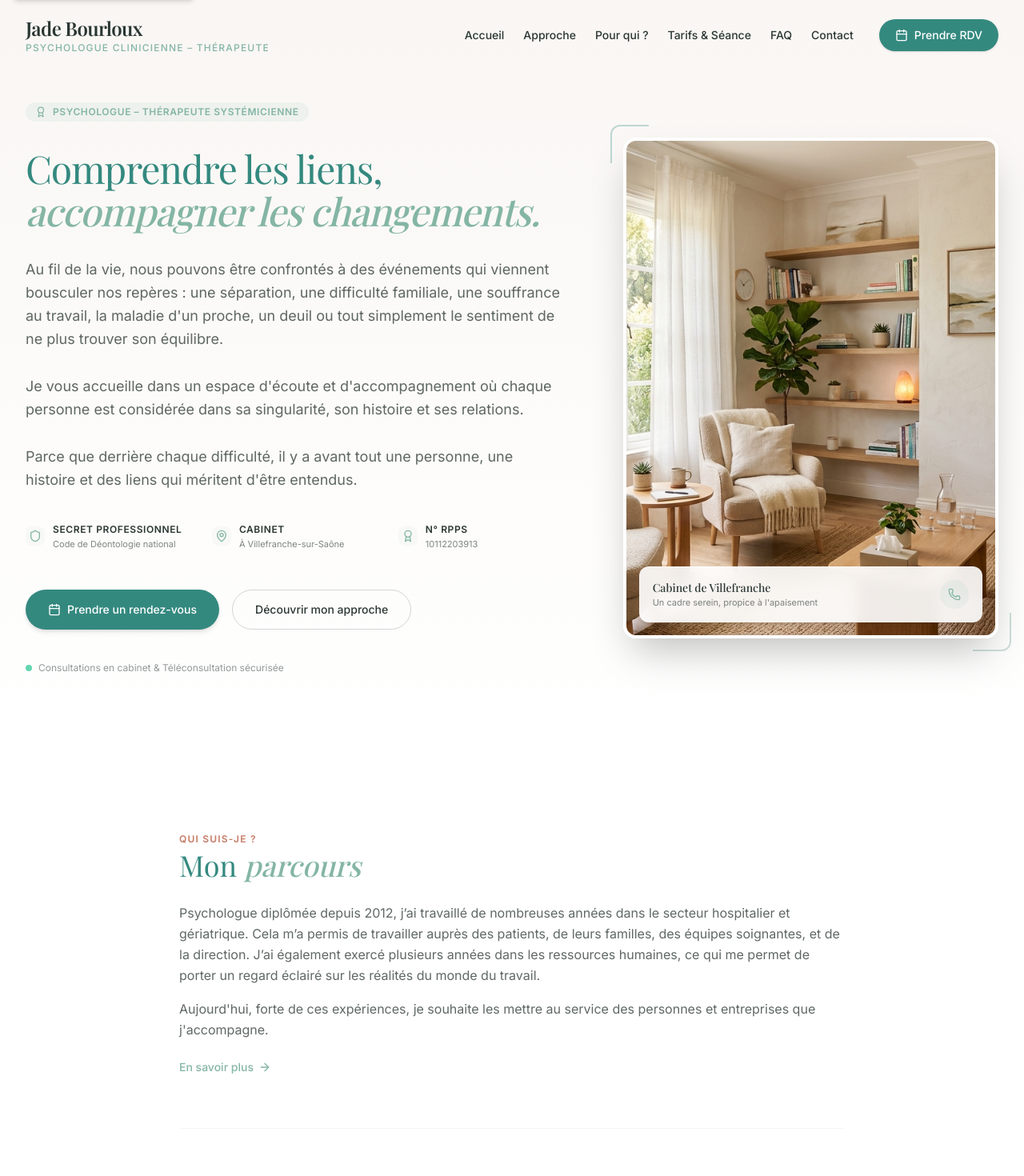
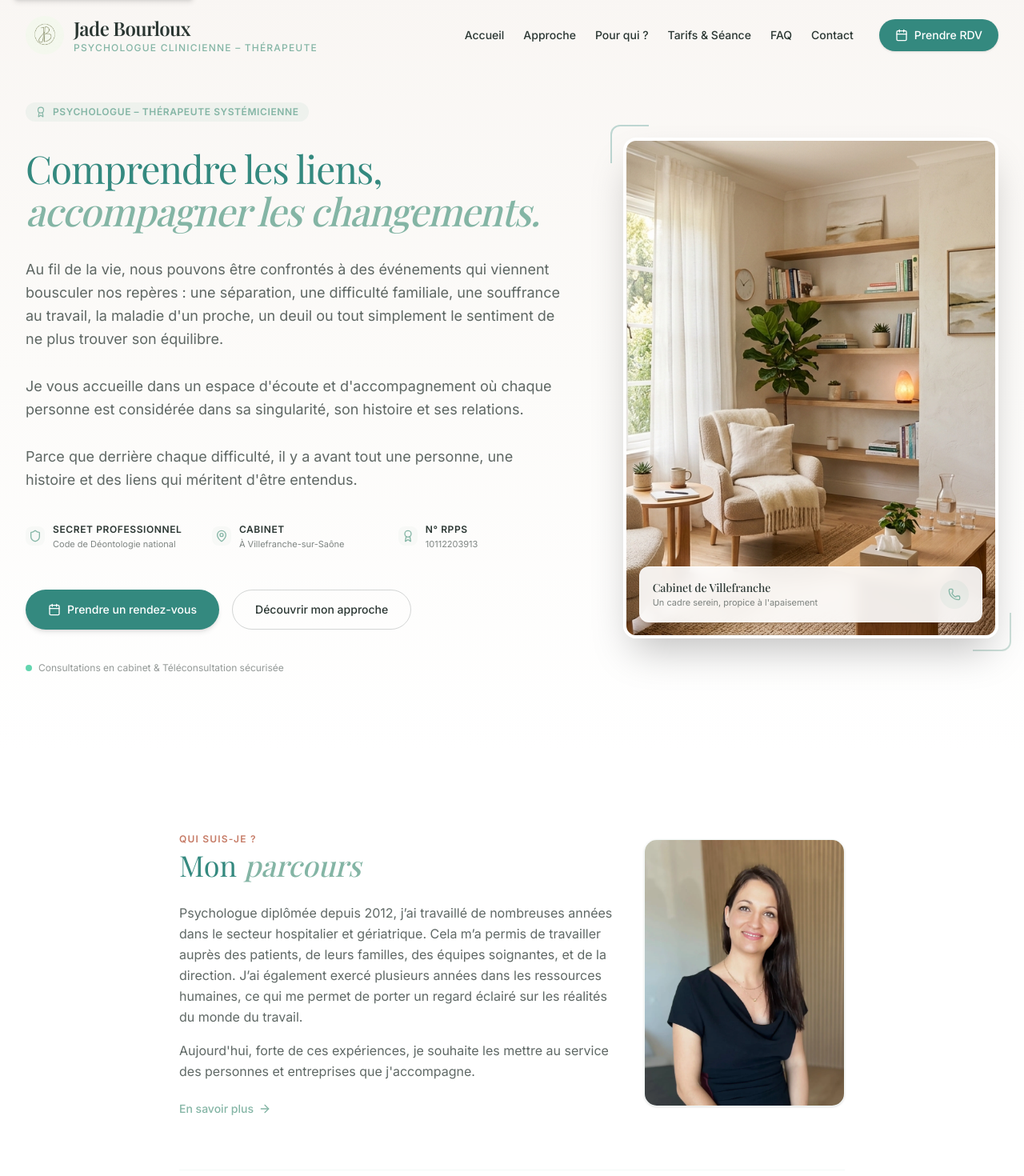
Before and after one commit to Mat42/psy-jade, a React (Vite) app: page / in a window 1280 px wide. Shown: the top 1470 px of the page at 80% size. Built offline with nearby package versions, Linux system fonts and the light colour scheme; a web font is replaced by a local one.

Commit message:
feat: add branding and profile assets
Incorporate logo and profile imagery into the Navbar and About section to enhance visual identity.

```diff
--- a/src/components/About.tsx
+++ b/src/components/About.tsx
@@ -10,13 +10,26 @@ export default function About() {
       <div className="max-w-4xl mx-auto px-4 sm:px-6 lg:px-8 space-y-16">
 
         {/* Qui suis-je ? */}
-        <div className="space-y-6 text-left">
+        <div className="grid grid-cols-1 md:grid-cols-12 gap-10 items-center">
+          <div className="md:col-span-4 order-first md:order-last">
+            <div className="relative aspect-[3/4] rounded-2xl overflow-hidden shadow-sm border border-brand-sage/10">
+              <img
+                src="/profile.webp"
+                alt="Portrait Jade Bourloux"
+                className="w-full h-full object-cover"
+              />
+              <div className="absolute inset-0 bg-brand-charcoal/5 pointer-events-none"></div>
+            </div>
+          </div>
+
+          <div className="md:col-span-8 space-y-6 text-left">
             <div className="space-y-3 text-center sm:text-left">
               <span className="font-sans text-xs font-semibold tracking-widest text-brand-terracotta uppercase">Qui suis-je ?</span>
               <h2 className="font-serif text-3xl sm:text-4xl font-normal text-brand-teal leading-tight">
                 Mon <span className="italic font-medium text-brand-sage font-serif">parcours</span>
               </h2>
             </div>
+
             <div className="prose prose-brand max-w-none font-sans text-brand-charcoal/75 leading-relaxed text-base space-y-4">
               <p>
                 Psychologue diplômée depuis 2012, j’ai travaillé de nombreuses années dans le secteur hospitalier et gériatrique. Cela m’a permis de travailler auprès des patients, de leurs familles, des équipes soignantes, et de la direction. J’ai également exercé plusieurs années dans les ressources humaines, ce qui me permet de porter un regard éclairé sur les réalités du monde du travail.
@@ -32,6 +45,7 @@ export default function About() {
                 En savoir plus
                 <ArrowRight className="w-4 h-4" />
               </a>
+            </div>
           </div>
         </div>
 
--- a/src/components/Navbar.tsx
+++ b/src/components/Navbar.tsx
@@ -57,6 +57,10 @@ export default function Navbar() {
       <div className="max-w-7xl mx-auto px-4 sm:px-6 lg:px-8">
         <div className="flex justify-between items-center">
           {/* Logo / Brand Name */}
+          <div className="flex items-center gap-3">
+            <a href="#accueil" onClick={(e) => handleLinkClick(e, '#accueil')} className="flex-shrink-0">
+              <img src="/logo.webp" alt="Logo Jade Bourloux" className="w-12 h-12 object-contain rounded-full" />
+            </a>
             <div className="flex flex-col">
               <a
                 href="#accueil"
@@ -68,6 +72,7 @@ export default function Navbar() {
               <span className="font-sans text-[10px] sm:text-xs tracking-widest text-brand-sage uppercase font-medium mt-0.5">
                 {CABINET_INFO.title}
               </span>
+            </div>
           </div>
 
           {/* Desktop Navigation */}
```
Also changed, not shown: public/logo.webp (added), public/profile.webp (added). Lines whose indentation alone changed are shown as unchanged.
